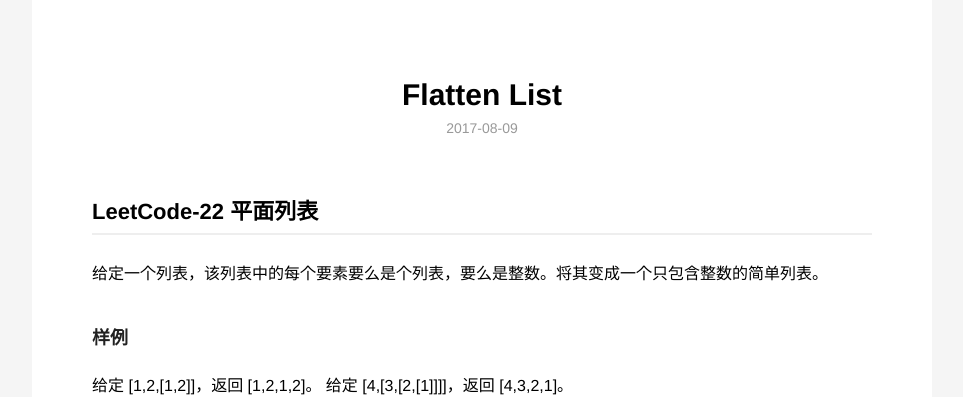
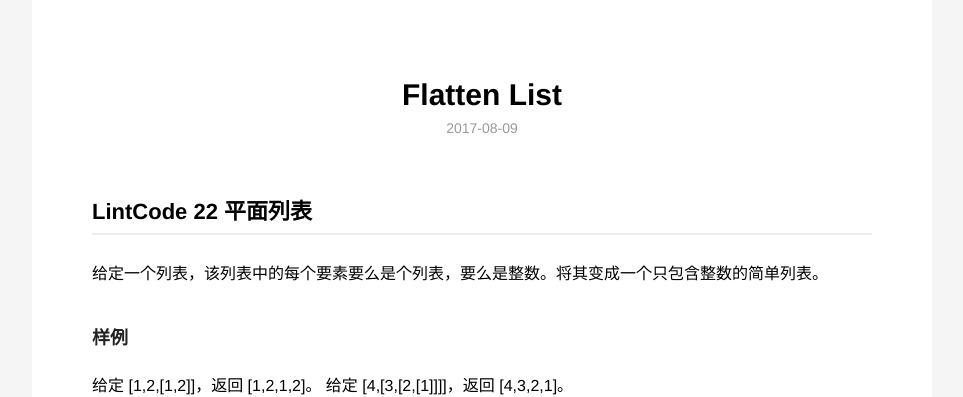
Before and after one commit to xu5500509/Algorithm-Learning, a Jekyll site: the page built from _posts/2017-08-09-LintCode-game-1.md, in a window 1280 px wide. Shown: the top 397 px of the page, without its empty margins (158-1121 px from the left). Built offline with Jekyll 4.4.1, drawn with Linux system fonts in a browser that asks for light colours.

Commit message:
修改LintCode 22-平面列表

```diff
--- a/_posts/2017-08-09-LintCode-game-1.md
+++ b/_posts/2017-08-09-LintCode-game-1.md
@@ -5,7 +5,7 @@ category: blog
 description: 题目：平面列表，骰子求和，将数组重新排序以构造最小值，克隆二叉树
 ---
 
-## LeetCode-22 平面列表
+## LintCode 22 平面列表
 
 给定一个列表，该列表中的每个要素要么是个列表，要么是整数。将其变成一个只包含整数的简单列表。
 
```
